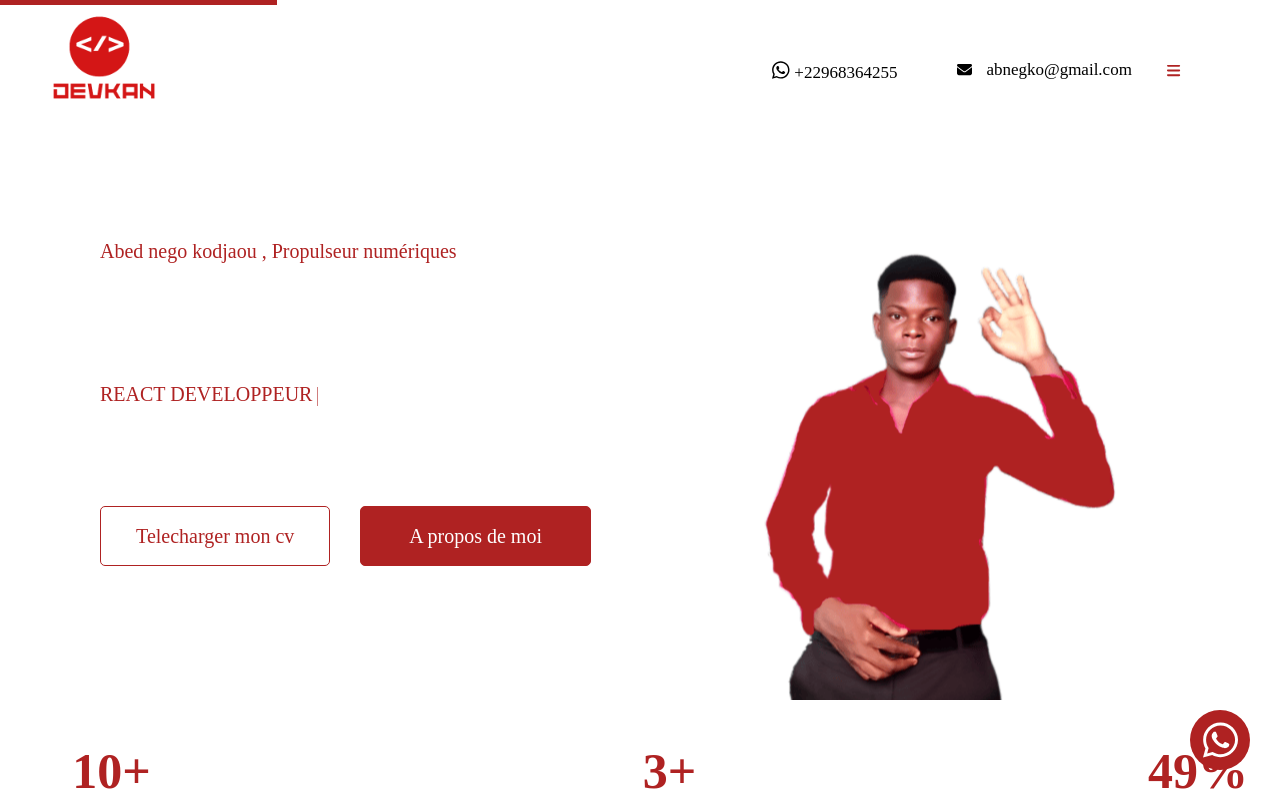
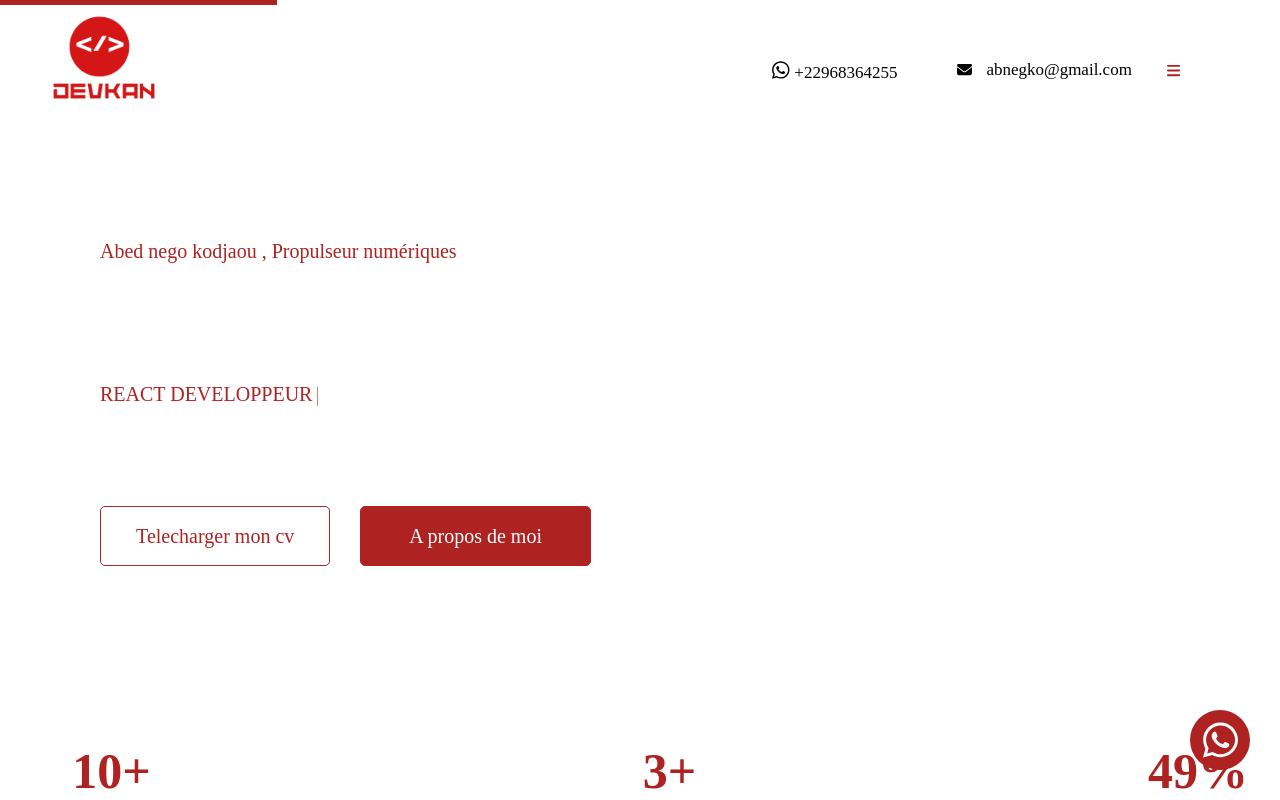
Before and after one commit to kodjaouabed/devkan, a React (Create React App) app in the folder front-end/: page / in a window 1280 px wide. Shown: the top 800 px of the page. Built offline with nearby package versions, Linux system fonts and the light colour scheme; no server answers.

Commit message:
Update App.css

```diff
--- a/front-end/src/App.css
+++ b/front-end/src/App.css
@@ -8,7 +8,7 @@ body{
 .background{
   width: 100%;
   min-height: 70vh;
-  background: url(background21.png) no-repeat right;
+  background:  no-repeat right;
   background-position-x: 90%;
   background-position-y: 90%;
 
```
